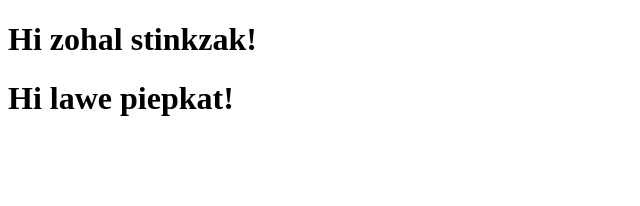
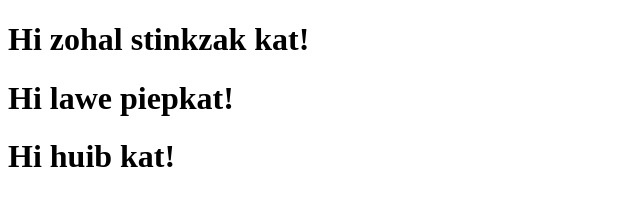
Before and after one commit to sahararar/poesmuis, a plain HTML site: page index.html in a window 1280 px wide. Shown: the whole page, without its empty margins (0-640 px from the left). Drawn offline with Linux system fonts and the light colour scheme.

Commit message:
Update index.html

```diff
--- a/index.html
+++ b/index.html
@@ -5,8 +5,11 @@
     <title>Poesmuis</title>
 </head>
 <body>
-    <h1>Hi zohal stinkzak!</h1>
+    <h1>Hi zohal stinkzak kat!</h1>
     <h1>Hi lawe piepkat!</h1>
+    <h1>Hi huib kat!</h1>
+
+
 
 </body>
 </html>
```
